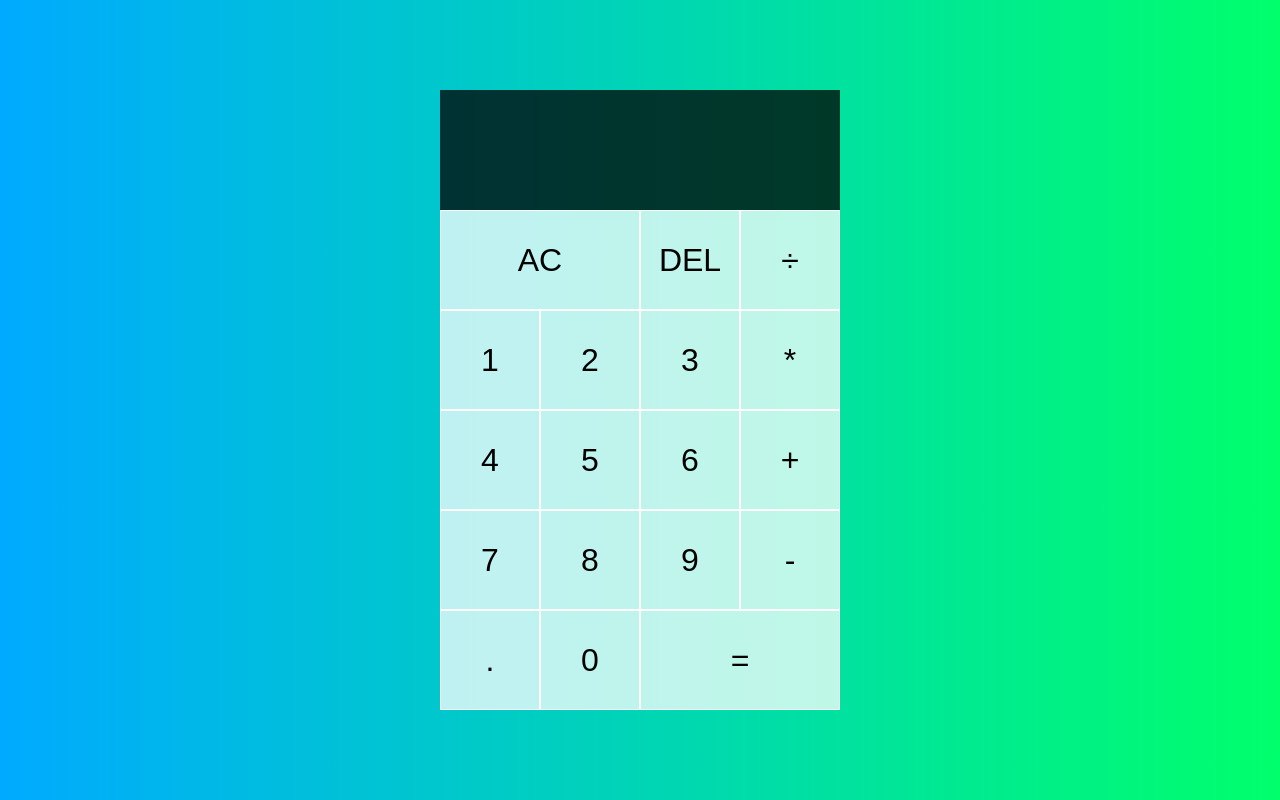
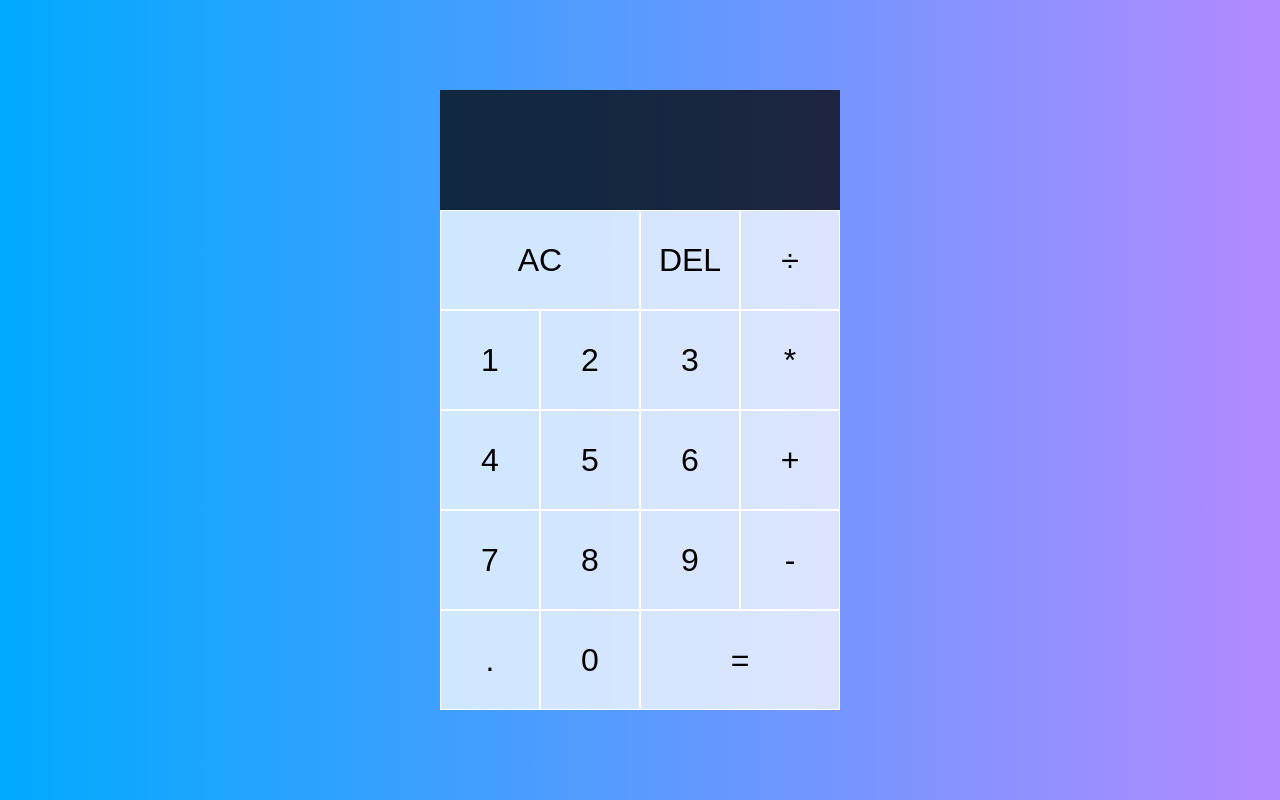
Before and after one commit to jeffnguyener/calculator-app, a plain HTML site: page index.html in a window 1280 px wide. Drawn offline with Linux system fonts and the light colour scheme.

Commit message:
change purplish

```diff
--- a/styles.css
+++ b/styles.css
@@ -7,7 +7,7 @@
 body {
     padding: 0;
     margin: 0;
-    background: linear-gradient(to right, #00aaff, #00ff6c);
+    background: linear-gradient(to right, #00aaff, #b38aff);
 }
 
 .calculator-grid{
```
